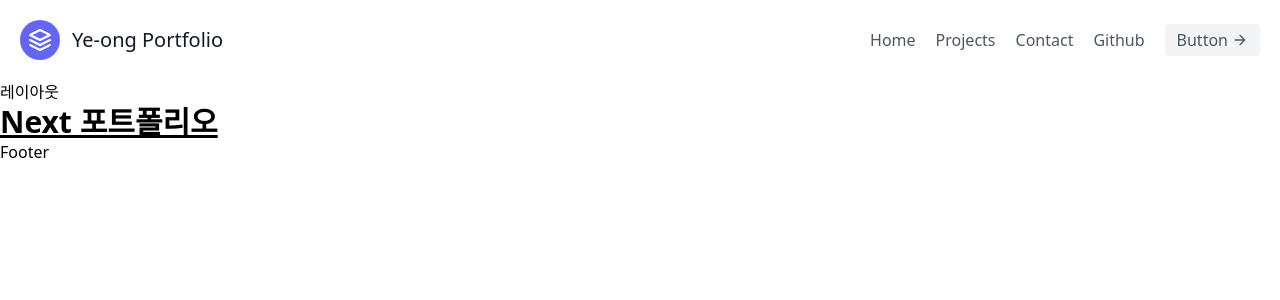
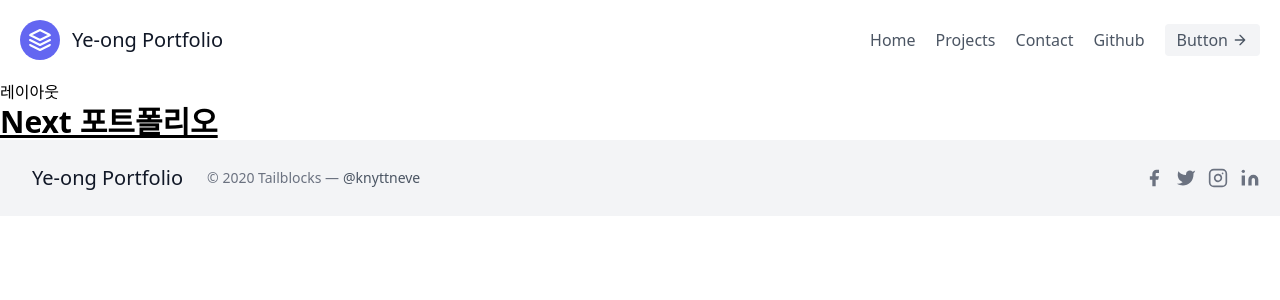
Before and after one commit to yen001004/next-portfolio, a Next.js app: page / in a window 1280 px wide. Shown: the top 300 px of the page. Built offline with nearby package versions, Linux system fonts and the light colour scheme.

Commit message:
feat: Footer

```diff
--- a/components/footer.js
+++ b/components/footer.js
@@ -3,7 +3,83 @@
 const Footer = () => {
   return (
     <div>
-      <h1>Footer</h1>
+      <footer className="text-gray-600 body-font">
+        <div className="bg-gray-100">
+          <div className="container px-5 py-6 mx-auto flex items-center sm:flex-row flex-col">
+            <a className="flex title-font font-medium items-center md:justify-start justify-center text-gray-900">
+              <span className="ml-3 text-xl">Ye-ong Portfolio</span>
+            </a>
+            <p className="text-sm text-gray-500 sm:ml-6 sm:mt-0 mt-4">
+              © 2020 Tailblocks —
+              <a
+                href="https://twitter.com/knyttneve"
+                rel="noopener noreferrer"
+                className="text-gray-600 ml-1"
+                target="_blank"
+              >
+                @knyttneve
+              </a>
+            </p>
+            <span className="inline-flex sm:ml-auto sm:mt-0 mt-4 justify-center sm:justify-start">
+              <a className="text-gray-500">
+                <svg
+                  fill="currentColor"
+                  stroke-linecap="round"
+                  stroke-linejoin="round"
+                  stroke-width="2"
+                  className="w-5 h-5"
+                  viewBox="0 0 24 24"
+                >
+                  <path d="M18 2h-3a5 5 0 00-5 5v3H7v4h3v8h4v-8h3l1-4h-4V7a1 1 0 011-1h3z"></path>
+                </svg>
+              </a>
+              <a className="ml-3 text-gray-500">
+                <svg
+                  fill="currentColor"
+                  stroke-linecap="round"
+                  stroke-linejoin="round"
+                  stroke-width="2"
+                  className="w-5 h-5"
+                  viewBox="0 0 24 24"
+                >
+                  <path d="M23 3a10.9 10.9 0 01-3.14 1.53 4.48 4.48 0 00-7.86 3v1A10.66 10.66 0 013 4s-4 9 5 13a11.64 11.64 0 01-7 2c9 5 20 0 20-11.5a4.5 4.5 0 00-.08-.83A7.72 7.72 0 0023 3z"></path>
+                </svg>
+              </a>
+              <a className="ml-3 text-gray-500">
+                <svg
+                  fill="none"
+                  stroke="currentColor"
+                  stroke-linecap="round"
+                  stroke-linejoin="round"
+                  stroke-width="2"
+                  className="w-5 h-5"
+                  viewBox="0 0 24 24"
+                >
+                  <rect width="20" height="20" x="2" y="2" rx="5" ry="5"></rect>
+                  <path d="M16 11.37A4 4 0 1112.63 8 4 4 0 0116 11.37zm1.5-4.87h.01"></path>
+                </svg>
+              </a>
+              <a className="ml-3 text-gray-500">
+                <svg
+                  fill="currentColor"
+                  stroke="currentColor"
+                  stroke-linecap="round"
+                  stroke-linejoin="round"
+                  stroke-width="0"
+                  className="w-5 h-5"
+                  viewBox="0 0 24 24"
+                >
+                  <path
+                    stroke="none"
+                    d="M16 8a6 6 0 016 6v7h-4v-7a2 2 0 00-2-2 2 2 0 00-2 2v7h-4v-7a6 6 0 016-6zM2 9h4v12H2z"
+                  ></path>
+                  <circle cx="4" cy="4" r="2" stroke="none"></circle>
+                </svg>
+              </a>
+            </span>
+          </div>
+        </div>
+      </footer>
     </div>
   );
 };
```
